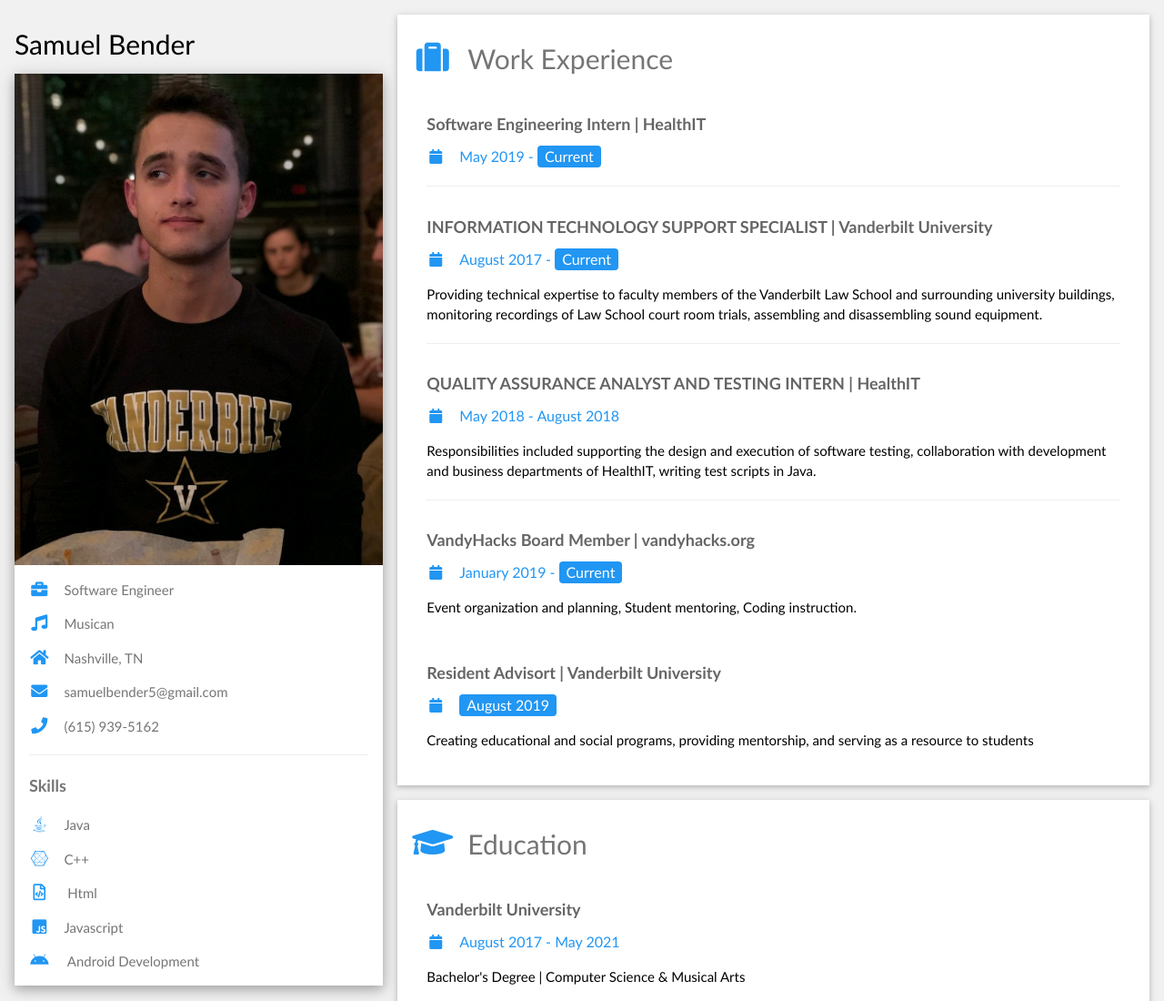
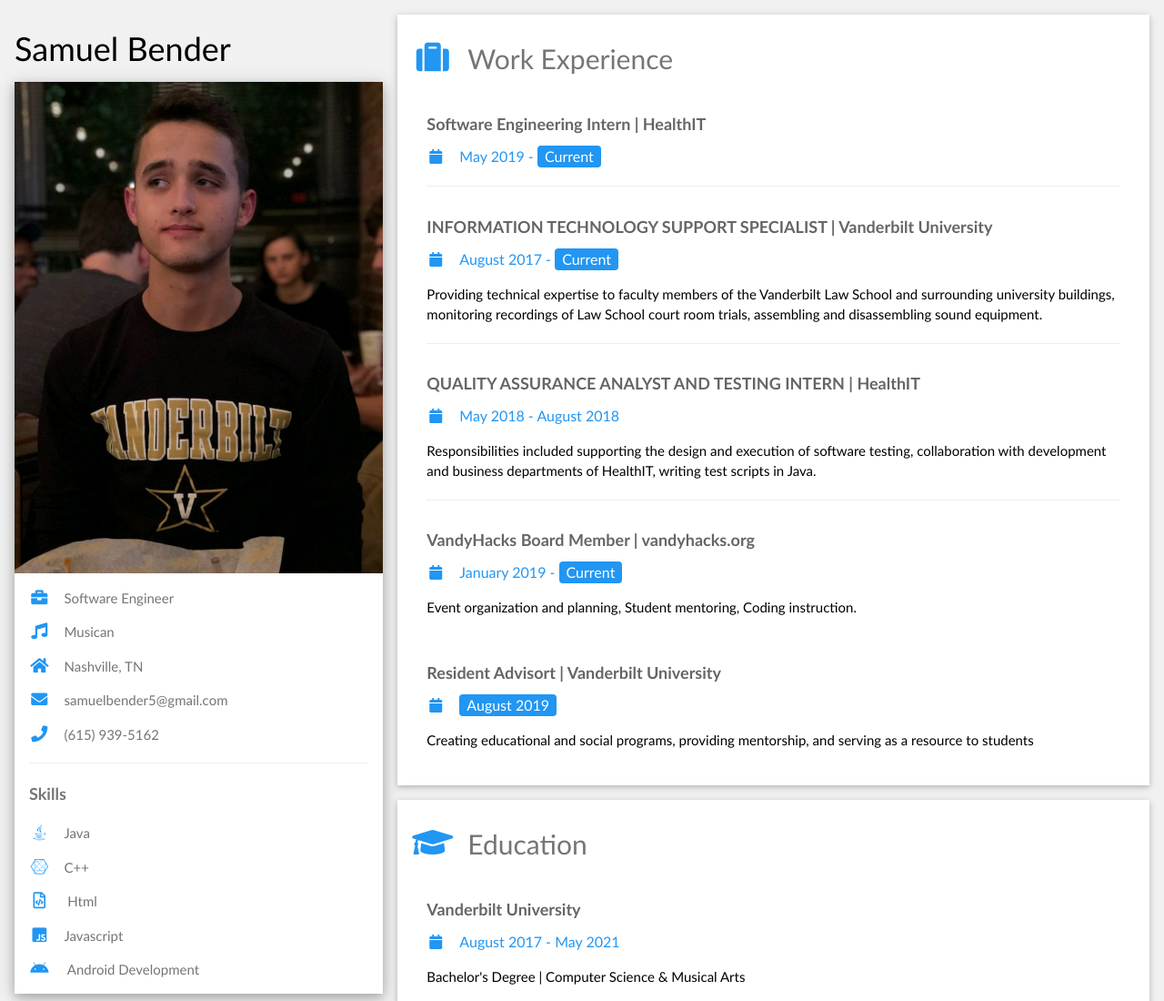
Before and after one commit to Sam-Bender/Website, a plain HTML site: page index.html in a window 1280 px wide. Shown: the top 1100 px of the page at 91% size. Drawn offline with nearby package versions, Linux system fonts and the light colour scheme.

Commit message:
Update index.html

```diff
--- a/index.html
+++ b/index.html
@@ -20,7 +20,7 @@ html,body,h1,h2,h3,h4,h5,h6 {font-family: "Calibri", sans-serif}
 
     <!-- Left Column -->
     <div class="w3-third">
-      <h2>Samuel Bender</h2>
+      <h1>Samuel Bender</h1>
 
       <div class="w3-white w3-text-grey w3-card-4">
         <div class="w3-display-container">
```
